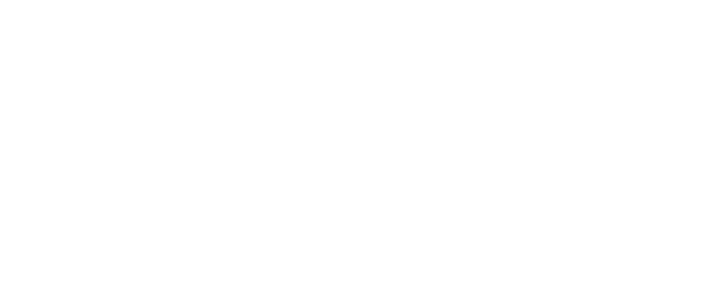
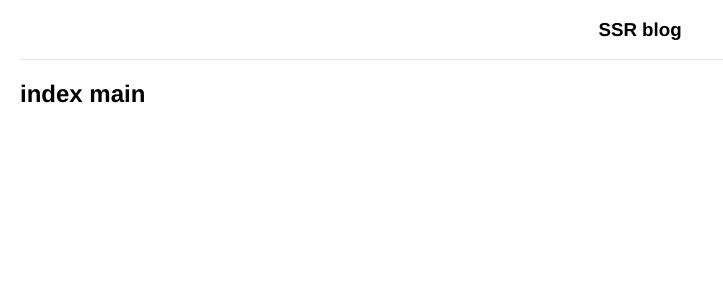
Before and after one commit to Dedal378/nuxt-blog, a Nuxt app: page / in a window 1280 px wide. Shown: the top 300 px of the page, without its empty margins (0-723 px from the left). Built offline with nearby package versions, Linux system fonts and the light colour scheme.

Commit message:
global scss

```diff
--- /dev/null
+++ b/components/main/Navigation.vue
@@ -0,0 +1,21 @@
+<template>
+  <nav>
+    <h1>SSR blog</h1>
+  </nav>
+</template>
+
+<script>
+  export default {
+    name: "Navigation"
+  }
+</script>
+
+<style lang="scss" scoped>
+  nav {
+    display: flex;
+    align-items: center;
+    justify-content: center;
+    height: 100%;
+    border-bottom: 1px solid #e6e6e6;
+  }
+</style>
--- a/layouts/default.vue
+++ b/layouts/default.vue
@@ -1,8 +1,31 @@
 <template>
-  <div>
-    <Nuxt />
-  </div>
+
+  <el-container>
+    <el-header>
+
+      <app-navigation />
+
+    </el-header>
+    <el-main>
+
+      <nuxt />
+
+    </el-main>
+    <el-footer />
+  </el-container>
+
 </template>
+
+<script>
+  import AppNavigation from '@/components/main/Navigation';
+
+  export default {
+    components: {
+      AppNavigation
+    }
+
+  }
+</script>
 
 <style>
 </style>
--- a/nuxt.config.js
+++ b/nuxt.config.js
@@ -29,7 +29,8 @@
   ** Global CSS
   */
   css: [
-    'element-ui/lib/theme-chalk/index.css'
+    'element-ui/lib/theme-chalk/index.css',
+    '@/theme/index.scss'
   ],
   /*
   ** Plugins to load before mounting the App
--- a/package.json
+++ b/package.json
@@ -14,7 +14,10 @@
     "element-ui": "^2.13.2",
     "nuxt": "^2.14.0"
   },
-  "devDependencies": {},
+  "devDependencies": {
+    "node-sass": "^4.14.1",
+    "sass-loader": "^9.0.3"
+  },
   "description": "## Build Setup",
   "main": "nuxt.config.js",
   "keywords": [
--- a/pages/index.vue
+++ b/pages/index.vue
@@ -1,6 +1,6 @@
 <template>
-  <div class="container">
-
+  <div>
+    <h1>index main</h1>
   </div>
 </template>
 
--- /dev/null
+++ b/theme/index.scss
@@ -0,0 +1,13 @@
+* {
+  margin: 0;
+  padding: 0;
+  box-sizing: border-box;
+}
+
+html, body {
+
+  height: 100%;
+  font-family: "Helvetica Neue", Helvetica, "PingFang SC", "Hiragino Sans GB", "Microsoft YaHei", SimSun, sans-serif;
+  font-weight: 400;
+  -webkit-font-smoothing: antialiased;
+}
```
